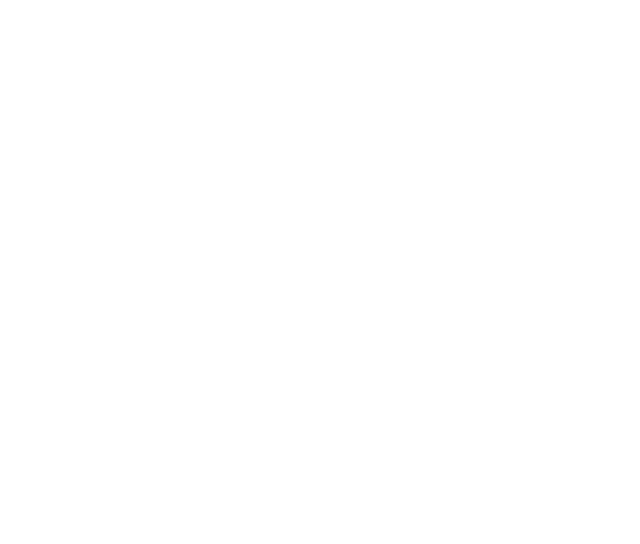
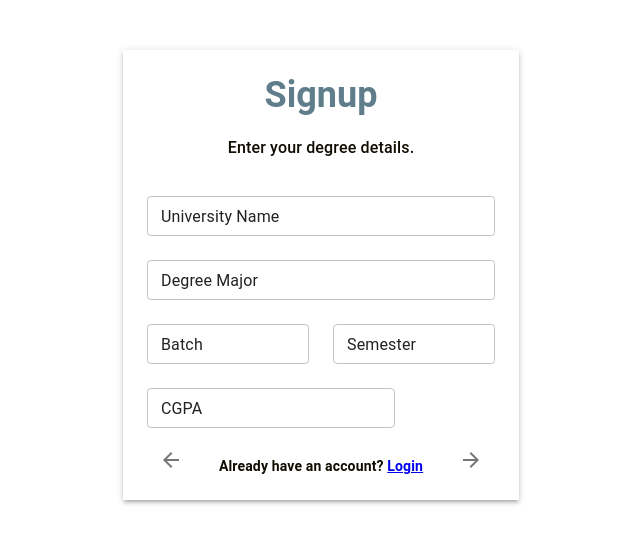
Before and after one commit to Diaga/connectu-frontend, a React (Create React App) app: page /#/degree in a window 1280 px wide. Shown: the top 544 px of the page, without its empty margins (319-959 px from the left). Built offline with nearby package versions, Linux system fonts and the light colour scheme.

Commit message:
fix(routes): update routes for gh pages

```diff
--- a/package.json
+++ b/package.json
@@ -2,7 +2,7 @@
   "name": "connectu-frontend",
   "version": "0.1.0",
   "private": true,
-  "homepage": "https://www.connectu.ml/",
+  "homepage": "https://www.connectu.ml/#/",
   "dependencies": {
     "@material-ui/core": "^4.11.2",
     "@material-ui/icons": "^4.11.2",
--- a/src/App.js
+++ b/src/App.js
@@ -1,4 +1,4 @@
-import {BrowserRouter as Router, Route} from 'react-router-dom';
+import {BrowserRouter as Router, HashRouter, Route} from 'react-router-dom';
 import Login from './containers/Login/login';
 import Signup from './containers/Signup/signup';
 import Degree from './containers/Signup/degree';
@@ -8,20 +8,15 @@
 import './App.css';
 
 function App() {
-  return (
-    <Router>
-     <Route path="/login" component={Login}></Route>
-     <Route path="/signup" component={Signup}></Route>
-     <Route path="/degree" component={Degree}></Route>
-     <Route path="/interests" component={Interests}></Route>
+    return (
+        <HashRouter>
+            <Route exact path="/login" component={Login}></Route>
+            <Route exact path="/signup" component={Signup}></Route>
+            <Route exact path="/degree" component={Degree}></Route>
+            <Route exact path="/interests" component={Interests}></Route>
+        </HashRouter>
 
-
-
-
-   </Router>
-
-
-  );
+    );
 }
 
 export default App;
--- a/src/containers/Login/login.js
+++ b/src/containers/Login/login.js
@@ -72,7 +72,7 @@
         <br/>
         <br/>
         <Typography variant="body2" color="secondary" className={classes.text}>
-          Don't have an account? <span style={{color: blueGrey[500]}}><a href="/signup">Signup</a></span>
+          Don't have an account? <span style={{color: blueGrey[500]}}><a href="/#/signup">Signup</a></span>
         </Typography>
 
 
--- a/src/containers/Signup/degree.js
+++ b/src/containers/Signup/degree.js
@@ -102,7 +102,7 @@
         />
 
         </div>
-        <a href="/signup">
+        <a href="/#/signup">
     <IconButton style={{float: 'left'}}>
         <ArrowBackIcon/>
     </IconButton>
@@ -111,7 +111,7 @@
 
 
 
-    <a href="/interests">
+    <a href="/#/interests">
     <IconButton style={{float: 'right'}}>
         <ArrowForwardIcon/>
     </IconButton>
@@ -121,7 +121,7 @@
 
 
         <Typography variant="body2" color="secondary" className={classes.text}>
-          Already have an account? <span style={{color: blueGrey[500]}}><a href="/login">Login</a></span>
+          Already have an account? <span style={{color: blueGrey[500]}}><a href="/#/login">Login</a></span>
         </Typography>
 
 
--- a/src/containers/Signup/interests.js
+++ b/src/containers/Signup/interests.js
@@ -98,7 +98,7 @@
         <br/>
 
         <Typography variant="body2" color="secondary" className={classes.text}>
-          Already have an account? <span style={{color: blueGrey[500]}}><a href="/login">Login</a></span>
+          Already have an account? <span style={{color: blueGrey[500]}}><a href="/#/login">Login</a></span>
         </Typography>
 
 
--- a/src/containers/Signup/signup.js
+++ b/src/containers/Signup/signup.js
@@ -88,7 +88,7 @@
     </RadioGroup>
 
 
-    <a href="/degree">
+    <a href="/#/degree">
     <IconButton style={{float: 'right'}}>
         <ArrowForwardIcon/>
     </IconButton>
@@ -99,7 +99,7 @@
 
 
         <Typography variant="body2" color="secondary" className={classes.text}>
-          Already have an account? <span style={{color: blueGrey[500]}}><a href="/login">Login</a></span>
+          Already have an account? <span style={{color: blueGrey[500]}}><a href="/#/login">Login</a></span>
         </Typography>
 
 
```
